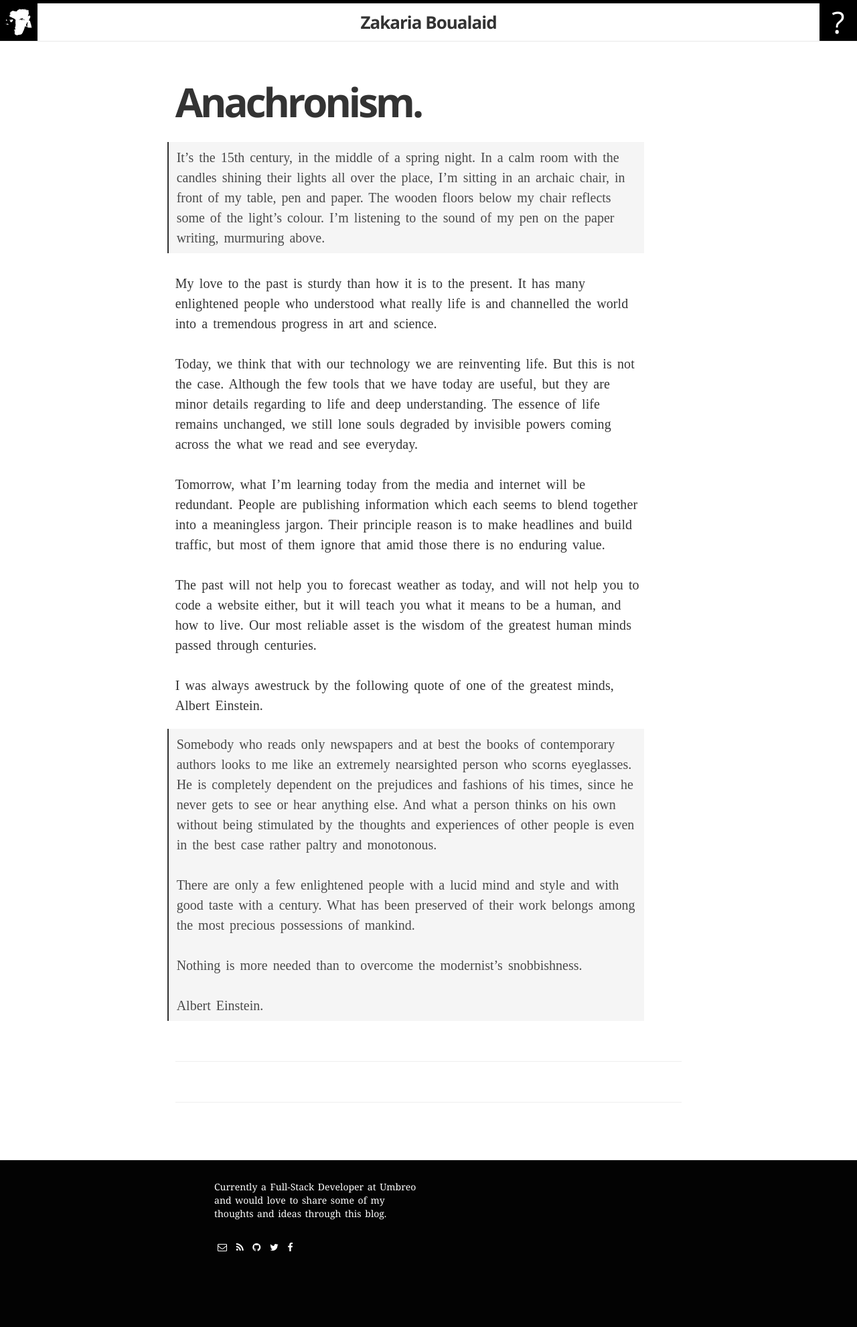
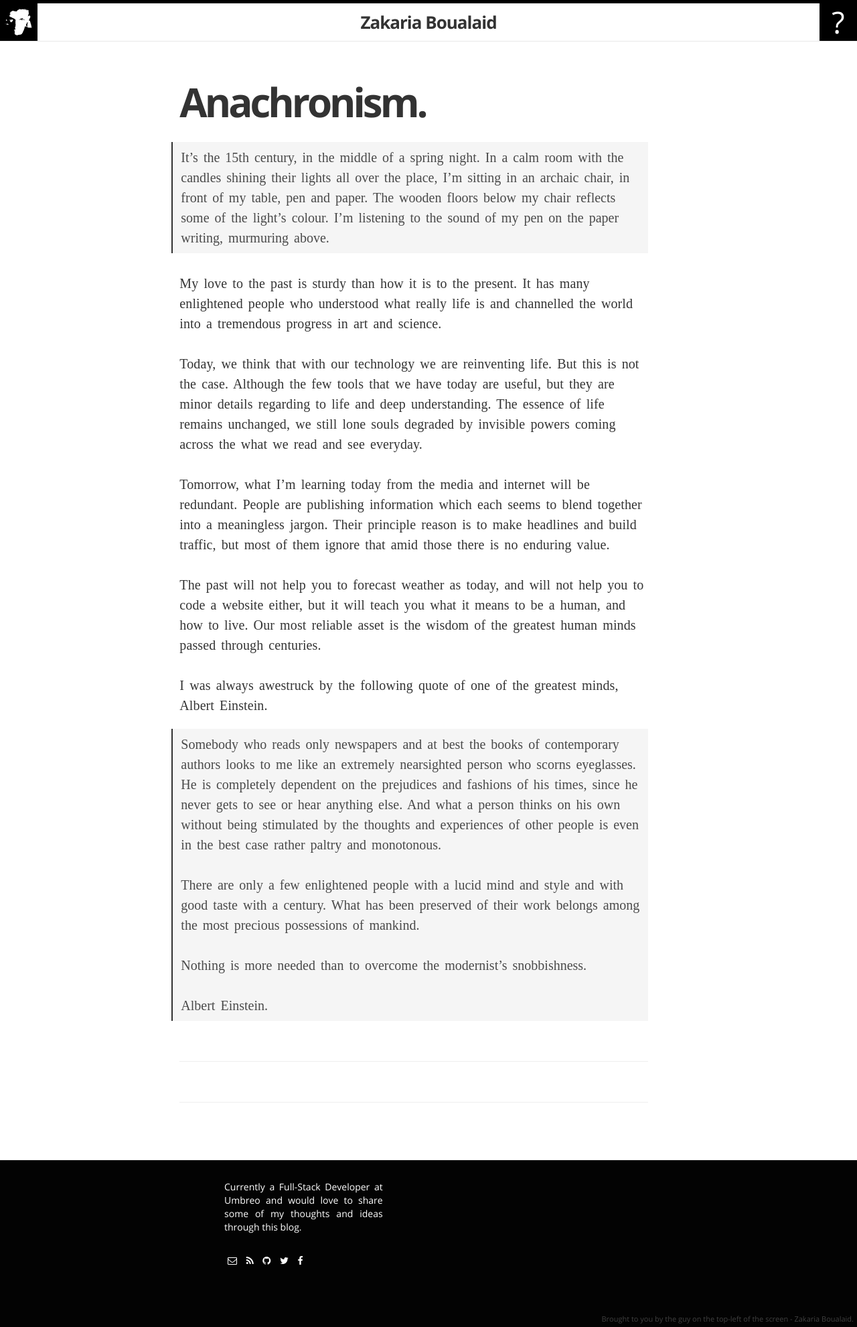
Before and after one commit to ZakariaBoualaid/zakariaboualaid.github.io, a Jekyll site: the page built from _posts/2014-11-15-anachronism.markdown, in a window 1280 px wide. Shown: the whole page at 67% size. Built offline with Jekyll 4.4.1, drawn with Linux system fonts in a browser that asks for light colours; some web fonts are replaced; comment, search, counter and statistics services are not loaded.

Commit message:
Big step, Anachronism

```diff
--- a/_includes/footer.html
+++ b/_includes/footer.html
@@ -5,11 +5,12 @@
 
   <div class="width-50">
 
+  <div class="col-md-12">
 
     <div class="row">
 
-      <div class="col-md-6 col-sm-10" style="padding-bottom:10px;">
-        <p class="text" style="text-align:left; word-spacing:2px; font-family:'Noto';">{{ site.description }}</p>
+      <div class="col-md-5" style="padding-bottom:10px;">
+        <p class="text" style="text-align:justify;">{{ site.description }}</p>
         <br>
         <ul class="social-media-list">
 
@@ -42,13 +43,6 @@
             </a>
           </li>
 
-          <li>
-            <a target="_blank" href="https://medium.com/{{ site.medium_username }}">
-              <span class="fa fa-medium">
-              </span>
-            </a>
-          </li>
-
 
         </ul>
       </div>
@@ -74,9 +68,10 @@
       </div>
 
   </div>
+    </div>
 
   </div>
 
-  <span style="position:absolute; right:5px; bottom:4px; font-family:'Open Sans'; color:#ccc; font-size:11px; opacity:.3; display:none;">Brought to you by the guy on the top-left of the screen.</span>
+  <span style="position:absolute; right:5px; bottom:4px; font-family:'Open Sans'; color:#ccc; font-size:11px; opacity:.3;">Brought to you by the guy on the top-left of the screen - Zakaria Boualaid.</span>
 
 </footer>
--- a/_layouts/default.html
+++ b/_layouts/default.html
@@ -10,7 +10,7 @@
     <br>
     <br>
 
-    <div class="container" style="min-height:100%; position:relative; padding-bottom:250px;  padding-right:10px; padding-left:10px;">
+    <div class="container" style="min-height:100%; position:relative; padding-bottom:250px;">
       <div class="row">
           <div class="col-md-8 col-md-offset-2">
             {{ content }}
--- a/_layouts/post.html
+++ b/_layouts/post.html
@@ -11,16 +11,17 @@
 
   <article class="">
     <div class="">
-    	<div>
-    		{{ content }}
-    	</div>
+      <div>
+        {{ content }}
+      </div>
     </div>
   </article>
 
 </div>
 
 <br>
-<hr>
+<hr style="width:700px;">
+
 <div id="fb-root"></div>
 <script>(function(d, s, id) {
   var js, fjs = d.getElementsByTagName(s)[0];
@@ -39,9 +40,9 @@
 
 <script>!function(d,s,id){var js,fjs=d.getElementsByTagName(s)[0],p=/^http:/.test(d.location)?'http':'https';if(!d.getElementById(id)){js=d.createElement(s);js.id=id;js.src=p+'://platform.twitter.com/widgets.js';fjs.parentNode.insertBefore(js,fjs);}}(document, 'script', 'twitter-wjs');</script>
 
-<hr>
+<hr style="width:700px;">
 
- <div id="disqus_thread" style="padding: 0px 10px 5px;"></div>
+ <div id="disqus_thread" style="padding: 0px 10px 5px; width:700px;"></div>
     <script type="text/javascript">
         /* * * CONFIGURATION VARIABLES: EDIT BEFORE PASTING INTO YOUR WEBPAGE * * */
         var disqus_shortname = 'zakariaboualaidme'; // required: replace example with your forum shortname
--- a/_sass/_layout.scss
+++ b/_sass/_layout.scss
@@ -99,6 +99,11 @@
     height:600px;
 }
 
+.container{
+    padding-left: 20px !important;
+    padding-right: 20px !important;
+}
+
 @include media-query($on-laptop) {
     .width-50{
         width:100% !important;
@@ -114,6 +119,10 @@
     .black-question{
         left:56px;
         border-left:1px solid rgba(255,255,255,0.2);
+    }
+    #disqus_thread, hr{
+        width: auto !important;
+        min-width: 350px !important;
     }
 }
 
```
